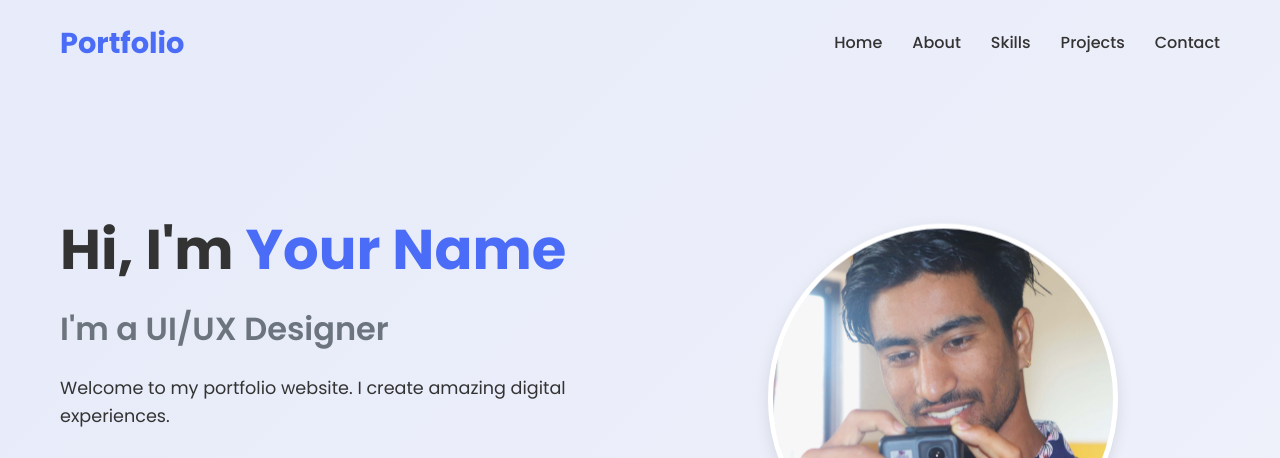
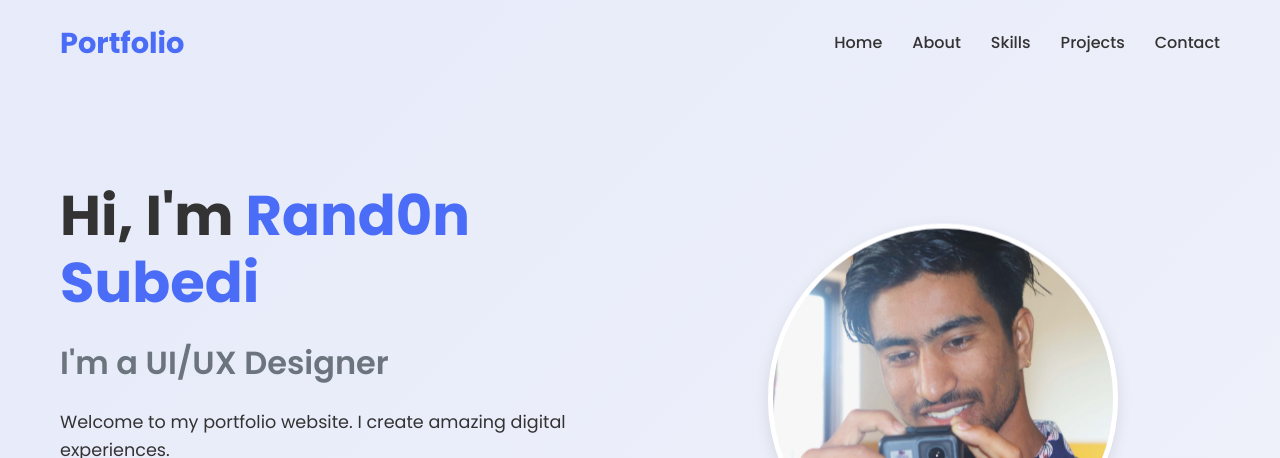
Before and after one commit to Ranjan-subedi/web, a plain HTML site: page index.html in a window 1280 px wide. Shown: the top 458 px of the page. Drawn offline with Linux system fonts and the light colour scheme.

Commit message:
djhfhsgdhg

```diff
--- a/index.html
+++ b/index.html
@@ -34,7 +34,7 @@
     <section id="home" class="hero">
         <div class="container">
             <div class="hero-content">
-                <h1>Hi, I'm <span class="highlight">Your Name</span></h1>
+                <h1>Hi, I'm <span class="highlight">Rand0n Subedi</span></h1>
                 <h2 class="typing-text">I'm a <span id="role"></span></h2>
                 <p>Welcome to my portfolio website. I create amazing digital experiences.</p>
                 <div class="cta-buttons">
```
